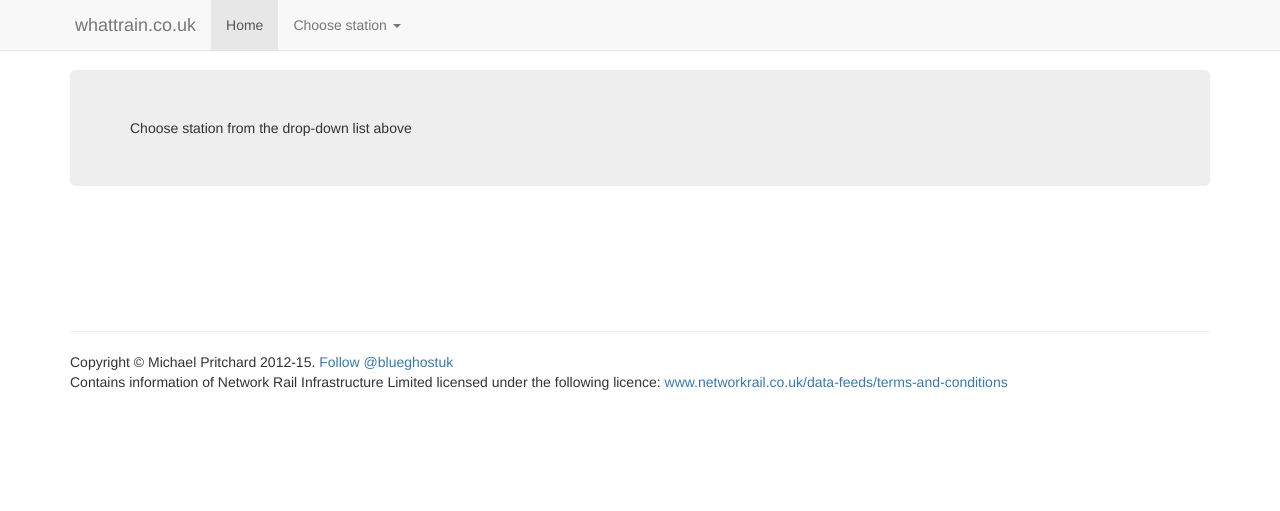
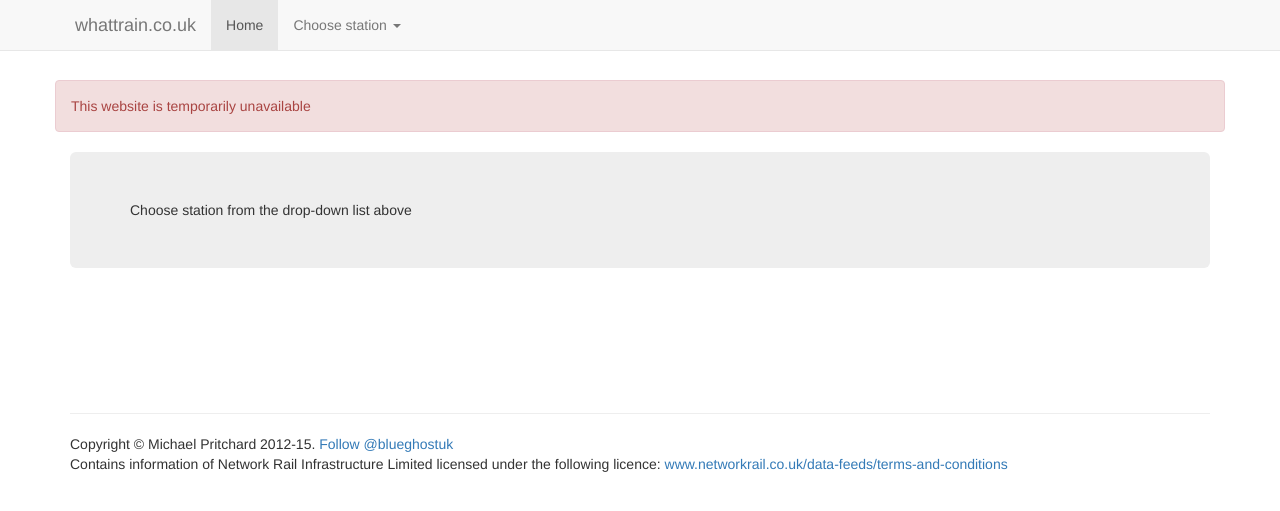
Before and after one commit to blueghostuk/whattrain, a Jekyll site: the page built from index.html, in a window 1280 px wide. Shown: the top 511 px of the page. Built offline with Jekyll 4.4.1, drawn with Linux system fonts in a browser that asks for light colours; comment, search, counter and statistics services are not loaded.

Commit message:
add offline notice

```diff
--- a/_layouts/default.html
+++ b/_layouts/default.html
@@ -28,6 +28,11 @@
             </div>
         </div>
     </nav>
+    <div class="container" style="margin-top: 10px;">
+        <div class="row">
+            <div class="alert alert-danger" role="alert">This website is temporarily unavailable</div>
+        </div>
+    </div>
     <div class="container">
         {{ content }}
         {% include ads.html %}
```
